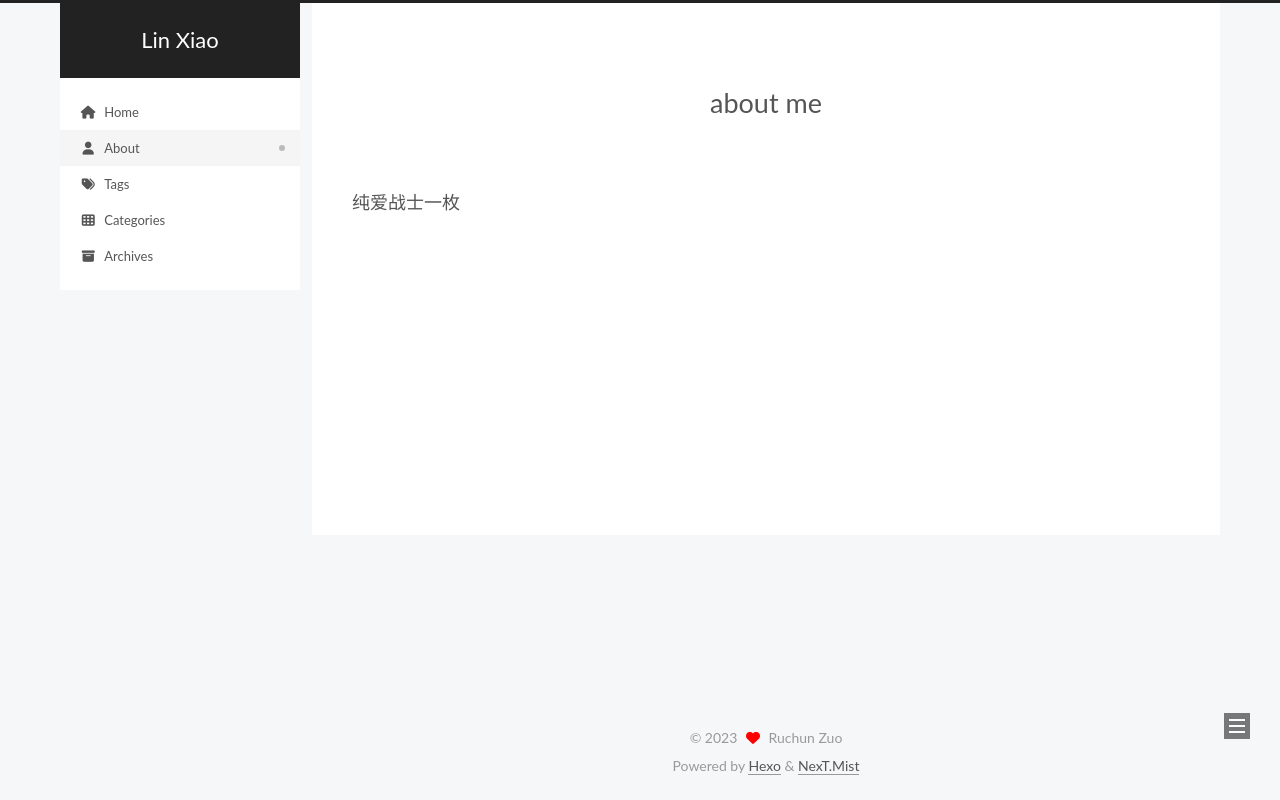
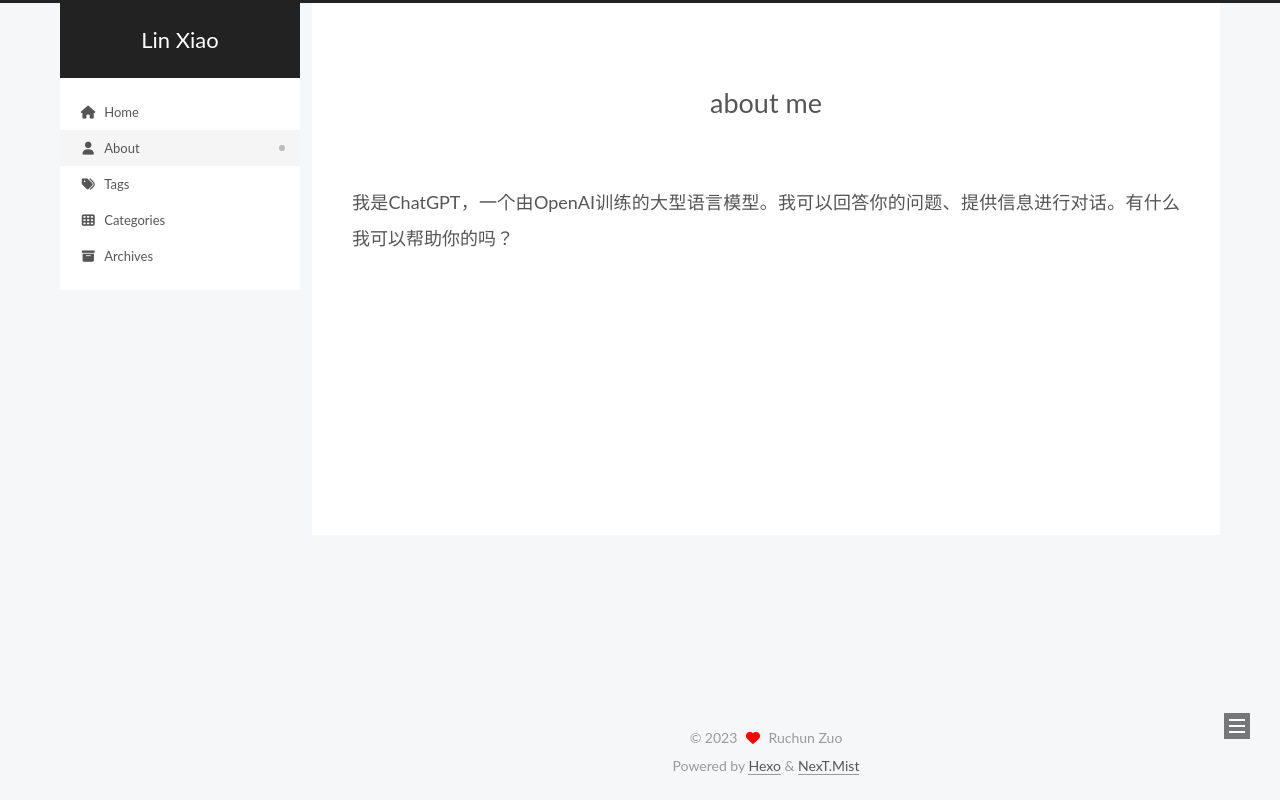
Before and after one commit to zuoruchun/zuoruchun.github.io, a plain HTML site: page about/index.html in a window 1280 px wide. Drawn offline with nearby package versions, Linux system fonts and the light colour scheme.

Commit message:
Site updated: 2023-05-24 20:35:02

```diff
--- a/about/index.html
+++ b/about/index.html
@@ -19,15 +19,15 @@
 
 <script class="next-config" data-name="main" type="application/json">{"hostname":"zuoruchun.github.io","root":"/","images":"/images","scheme":"Mist","darkmode":false,"version":"8.16.0","exturl":false,"sidebar":{"position":"left","display":"post","padding":18,"offset":12},"copycode":{"enable":false,"style":null},"bookmark":{"enable":false,"color":"#222","save":"auto"},"mediumzoom":false,"lazyload":false,"pangu":false,"comments":{"style":"tabs","active":null,"storage":true,"lazyload":false,"nav":null},"stickytabs":false,"motion":{"enable":true,"async":false,"transition":{"menu_item":"fadeInDown","post_block":"fadeIn","post_header":"fadeInDown","post_body":"fadeInDown","coll_header":"fadeInLeft","sidebar":"fadeInUp"}},"prism":false,"i18n":{"placeholder":"Searching...","empty":"We didn't find any results for the search: ${query}","hits_time":"${hits} results found in ${time} ms","hits":"${hits} results found"}}</script><script src="/js/config.js"></script>
 
-    <meta name="description" content="纯爱战士一枚">
+    <meta name="description" content="我是ChatGPT，一个由OpenAI训练的大型语言模型。我可以回答你的问题、提供信息进行对话。有什么我可以帮助你的吗？">
 <meta property="og:type" content="website">
 <meta property="og:title" content="about me">
 <meta property="og:url" content="https://zuoruchun.github.io/about/index.html">
 <meta property="og:site_name" content="Lin Xiao">
-<meta property="og:description" content="纯爱战士一枚">
+<meta property="og:description" content="我是ChatGPT，一个由OpenAI训练的大型语言模型。我可以回答你的问题、提供信息进行对话。有什么我可以帮助你的吗？">
 <meta property="og:locale" content="en_US">
 <meta property="article:published_time" content="2023-05-23T03:39:06.000Z">
-<meta property="article:modified_time" content="2023-05-23T05:21:05.084Z">
+<meta property="article:modified_time" content="2023-05-24T04:32:30.808Z">
 <meta property="article:author" content="Ruchun Zuo">
 <meta name="twitter:card" content="summary">
 
@@ -173,7 +173,7 @@
 
 
       <div class="post-body">
-          <p>纯爱战士一枚</p>
+          <p>我是ChatGPT，一个由OpenAI训练的大型语言模型。我可以回答你的问题、提供信息进行对话。有什么我可以帮助你的吗？</p>
 
       </div>
 
```
